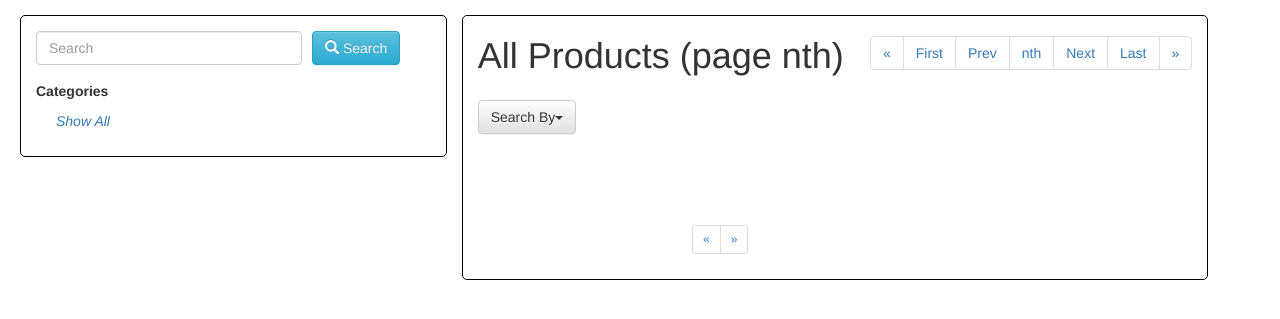
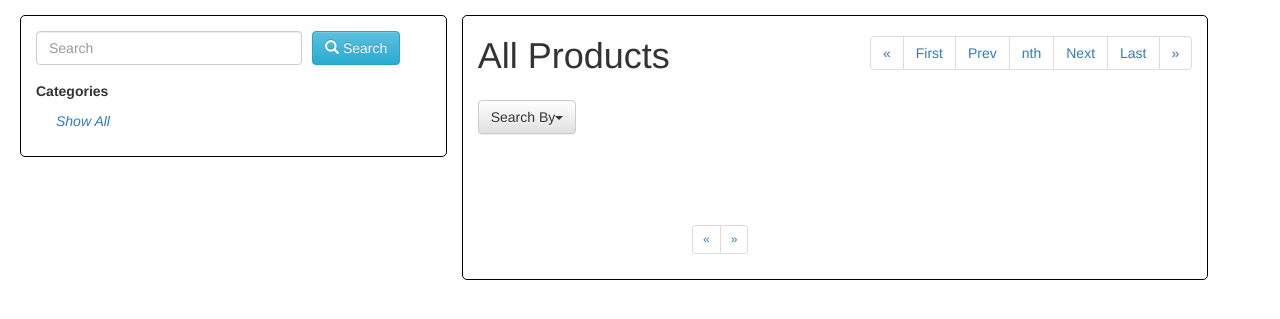
Before and after one commit to RoseTheMarmot/E-Commerce-CodingDojo, a CodeIgniter app: page / in a window 1280 px wide. Shown: the part 70-389 px from the top of the page. Run offline with CodeIgniter, Linux system fonts and the light colour scheme; data that the repository does not hold is empty.

Commit message:
more pagination tweaks

```diff
--- a/application/views/homepage.php
+++ b/application/views/homepage.php
@@ -86,7 +86,7 @@
   –––––––––––––––––––––––––––––––––––––––––––––––––– -->
 
     <div id='body' class='col-md-7'>
-      <h1>All Products (page nth)</h1>   <!-- NEED TO DYNAMICALLY CHANGE PAGE COUNT -->
+      <h1>All Products</h1>   <!-- NEED TO DYNAMICALLY CHANGE PAGE COUNT -->
       <nav class='pull-right'>
         <ul class="pagination">
             <li>
@@ -128,15 +128,15 @@
 
 
 <?php
-  foreach($results as $result)
-  { ?>   <a href="view/merch/<?=$result['id']?>" class="<?=$result['category']?>">
+  //foreach($results as $result)
+  //{ ?>   <!--<a href="view/merch/<?=$result['id']?>" class="<?=$result['category']?>">
           <div class='merch col-md-3 merch-div'>
             <p><?=$result['name']?></p>
             <img src="/assets/images/<?=$result['image']?>" alt="..." class="img-thumbnail">
             <p>$<?=$result['price']?></p>
           </div>
-        </a>
-<?php  }
+        </a>-->
+<?php  //}
 ?>
 
 
@@ -147,7 +147,7 @@
       <div id='footer'>
         <nav>
           <ul class="pagination pagination-sm">
-            <li class="privious">
+            <li class="previous">
               <span aria-label="Previous" aria-hidden="true">&laquo;</span>
             </li>
  <!-- Primary Page Layout
--- a/assets/js/homepage_script.js
+++ b/assets/js/homepage_script.js
@@ -1,5 +1,5 @@
 (function($){
-	console.log('relaod');
+
 	//number of merch divs per page
 	var perPage = 4;
 
@@ -49,8 +49,7 @@
 		var i = 0;
 		$('#content').empty();
 		while(i+start < jsonData.values.length && i < perPage){
-			console.log(i);
-			$('#content').append('<a href="view/merch/'+jsonData.values[start+i].id+'" class=" '+jsonData.values[start+i].category+' "><div class="merch col-md-3"><p>'+jsonData.values[start+i].name+'</p><img src="/assets/images/'+jsonData.values[start+i].image+'" alt="..." class="img-thumbnail"><p>'+jsonData.values[start+i].price+'</p></div></a>');
+			$('#content').append('<a href="view/merch/'+jsonData.values[start+i].id+'" class=" '+jsonData.values[start+i].category+' "><div class="merch col-md-3"><p>'+jsonData.values[start+i].name+'</p><img src="/assets/images/'+jsonData.values[start+i].image+'" alt="..." class="img-thumbnail"><p>$'+jsonData.values[start+i].price+'</p></div></a>');
 			i++;
 		}
 	}
@@ -61,10 +60,10 @@
 		$(this).addClass('active').siblings().removeClass('active');
 	});
 	$('.next').click(function(){
-		page_next($('.active', productsPages).text());
+		page_next($('.active').text());
 	});
 	$('.previous').click(function(){
-		page_prev($('.active', productsPages).text());
+		page_prev($('.active').text());
 	});
 
 	/* ----------------------------
```
